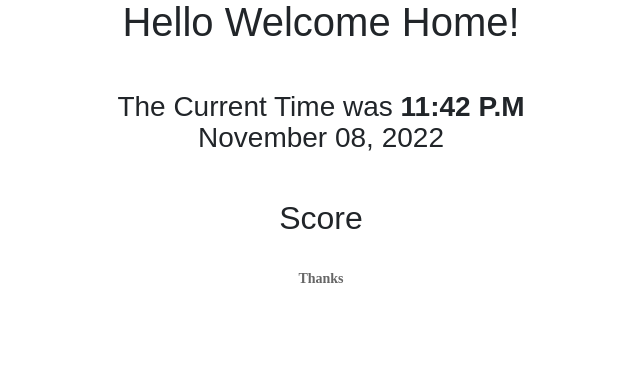
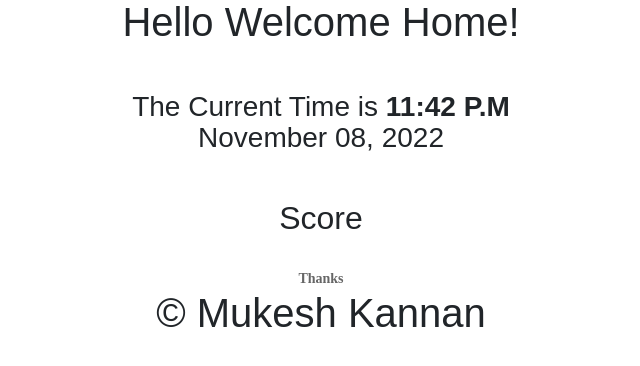
Before and after one commit to Mukesh23012000/django_cricket_score_app, a Django app: page / in a window 1280 px wide. Shown: the top 366 px of the page, without its empty margins (319-959 px from the left). Run offline with Django 4.2, Linux system fonts and the light colour scheme; data that the repository does not hold is empty; some libraries are stand-ins or nearby versions; some web fonts are replaced.

Commit message:
Update index.html

```diff
--- a/templates/index.html
+++ b/templates/index.html
@@ -46,7 +46,7 @@
 <br>
 
 <p>
-<h3>The Current Time was <b>{{time}}<b><h3> <h3>{{date}}</h3>
+<h3>The Current Time is <b>{{time}}<b><h3> <h3>{{date}}</h3>
 <p>
 <br>
 <br>
@@ -57,6 +57,8 @@
     <br>
 {% endfor %}
 <a href = 'thank'>Thanks</a>
+
+<h1>© Mukesh Kannan </h1>
 <!--===============================================================================================-->
 <script src="{% static 'vendor/jquery/jquery-3.2.1.min.js' %}"></script>
 <!--===============================================================================================-->
```
